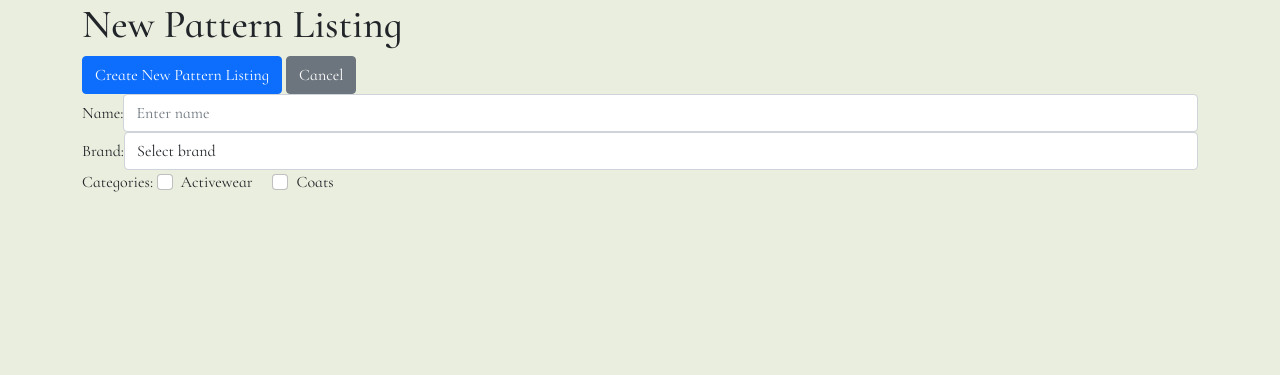
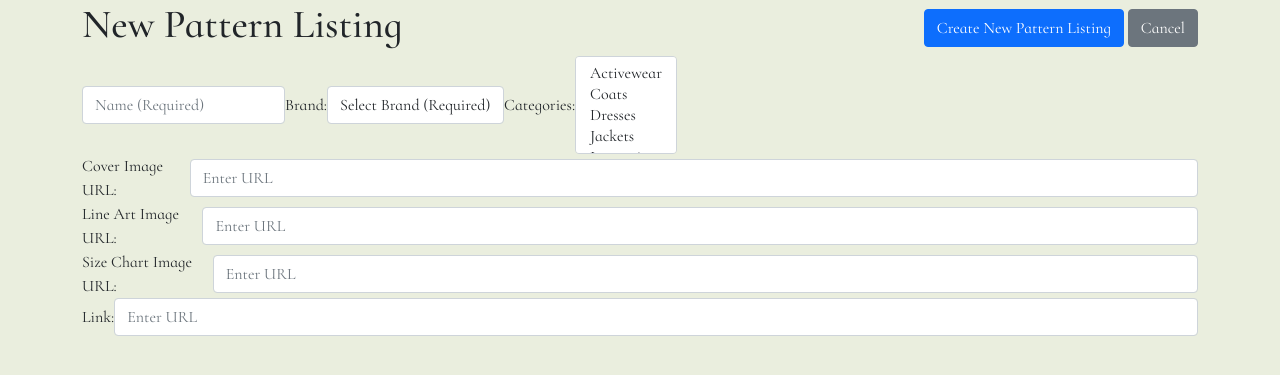
Before and after one commit to larilariv/SewOrganized, a Node server app: page /patterns/new in a window 1280 px wide. Shown: the part 56-431 px from the top of the page. Run offline with Node 20, Linux system fonts and the light colour scheme; some libraries are stand-ins or nearby versions.

Commit message:
Removed CategorySchema and reformatted PatternSchema to fix new view issues and just clean things up

```diff
--- a/controllers/patternsController.js
+++ b/controllers/patternsController.js
@@ -63,6 +63,11 @@ router.put("/:name", (req, res) => {
 });
 
 router.post("/", (req, res) => {
+  console.log(req.body);
+  if (typeof req.body.categories === "string") {
+    req.body.categories = [req.body.categories];
+  }
+  console.log(req.body);
   Pattern.create(req.body)
     .then((pattern) => {
       res.redirect("/patterns");
--- a/views/layout.hbs
+++ b/views/layout.hbs
@@ -1,4 +1,3 @@
-<!DOCTYPE html>
 <html lang="en">
   <head>
     <meta charset="UTF-8" />
@@ -11,10 +10,13 @@
       rel="stylesheet"
       integrity="sha384-1BmE4kWBq78iYhFldvKuhfTAU6auU8tT94WrHftjDbrCEXSU1oBoqyl2QvZ6jIW3"
       crossorigin="anonymous"
-  >
+    />
     <link rel="stylesheet" href="/style.css" />
-  <link rel="preconnect" href="https://fonts.gstatic.com" crossorigin>
-  <link href="https://fonts.googleapis.com/css2?family=Cormorant+Infant:ital,wght@0,300;0,400;0,500;0,700;1,300;1,400;1,500;1,700&display=swap" rel="stylesheet">
+    <link rel="preconnect" href="https://fonts.gstatic.com" crossorigin />
+    <link
+      href="https://fonts.googleapis.com/css2?family=Cormorant+Infant:ital,wght@0,300;0,400;0,500;0,700;1,300;1,400;1,500;1,700&display=swap"
+      rel="stylesheet"
+    />
     <title>Sewing Pattern Collection</title>
   </head>
 
@@ -22,10 +24,18 @@
 
     <nav class="navbar navbar-expand-lg navbar-light bg-light">
       <a class="navbar-brand" href="/patterns">
-      {{!-- <img src="thimble-logo.png" width="30" height="30" alt="Line drawing of thimble" loading="lazy"> --}}
+        {{! <img src="thimble-logo.png" width="30" height="30" alt="Line drawing of thimble" loading="lazy"> }}
         Sew Organized
       </a>
-    <button class="navbar-toggler" type="button" data-toggle="collapse" data-target="#navbarSupportedContent" aria-controls="navbarSupportedContent" aria-expanded="false" aria-label="Toggle navigation">
+      <button
+        class="navbar-toggler"
+        type="button"
+        data-toggle="collapse"
+        data-target="#navbarSupportedContent"
+        aria-controls="navbarSupportedContent"
+        aria-expanded="false"
+        aria-label="Toggle navigation"
+      >
         <span class="navbar-toggler-icon"></span>
       </button>
 
@@ -78,7 +88,7 @@
             </ul>
           </li>
           <li class="nav-item">
-          <a class="nav-link" href="patterns/new">Create New</a>
+            <a class="nav-link" href="/patterns/new">Create New</a>
           </li>
           <li class="nav-item">
             <a class="nav-link" href="#">Advanced Search</a>
@@ -94,7 +104,8 @@
     <script
       src="https://cdn.jsdelivr.net/npm/bootstrap@5.1.3/dist/js/bootstrap.bundle.min.js"
       integrity="sha384-ka7Sk0Gln4gmtz2MlQnikT1wXgYsOg+OMhuP+IlRH9sENBO0LRn5q+8nbTov4+1p"
-    crossorigin="anonymous">
+      crossorigin="anonymous"
+    >
     </script>
   </body>
 </html>
--- a/views/patterns/new.hbs
+++ b/views/patterns/new.hbs
@@ -1,20 +1,42 @@
 <form action="/patterns" method="POST">
-{{!-- Add note for required fields being marked with * or something similar --}}
-
+  {{! Add note for required fields being marked with * or something similar }}
+  {{! Page Name and Create/Cancel buttons }}
+  <div class="d-flex justify-content-between align-items-center">
     <h1>New Pattern Listing</h1>
 
-    <input type="submit" class="btn btn-primary" value="Create New Pattern Listing" />
+    <div>
+      <input
+        type="submit"
+        class="btn btn-primary"
+        value="Create New Pattern Listing"
+      />
       <input type="submit" class="btn btn-secondary" value="Cancel" />
-
-    <div class="form-group d-flex align-items-center">
-        <label for="name">Name:</label>
-        <input type="text" class="form-control" id="name" name="name" placeholder="Enter name" value="{{this.name}}">
+    </div>
   </div>
 
+  {{! Input for Name, Brand, Category }}
+  <div class="d-flex">
+    <div class="form-group d-flex align-items-center">
+      <label for="name"></label>
+      <input
+        type="text"
+        class="form-control"
+        id="name"
+        name="name"
+        placeholder="Name (Required)"
+        value="{{this.name}}"
+      />
+
+    </div>
     <div class="form-group d-flex align-items-center">
       <label for="brand">Brand:</label>
-        <select class="form-control" id="brand" name="brand" value="{{this.brand}}">
-            <option>Select brand</option>
+      <select
+        class="form-control"
+        id="brand"
+        name="brand"
+        value="{{this.brand}}"
+      >
+        <option selected disabled>Select Brand (Required)</option>
         <option>Burda</option>
         <option>Butterick</option>
         <option>McCall's</option>
@@ -23,56 +45,78 @@
         <option>Vogue</option>
       </select>
     </div>
-
-    {{!-- <div class="form-group d-flex align-items-center">
-        <label for="coverImage">Cover Image URL:</label>
-        <input type="text" class="form-control" id="coverImage" name="coverImage" placeholder="Enter URL" value="{{this.coverImage}}">
+    <div class="form-group d-flex align-items-center">
+      <label for="categories">Categories:</label>
+      <select
+        class="form-select"
+        multiple
+        id="categories"
+        name="categories"
+        value="{{this.categories}}"
+        aria-label="multiple select categories"
+      >
+        <option value="Activewear">Activewear</option>
+        <option value="Coats">Coats</option>
+        <option value="Dresses">Dresses</option>
+        <option value="Jackets">Jackets</option>
+        <option value="Jumpsuits">Jumpsuits</option>
+        <option value="Underwear">Underwear</option>
+        <option value="Pants">Pants</option>
+        <option value="Shorts">Shorts</option>
+        <option value="Skirts">Skirts</option>
+        <option value="Sleepwear">Sleepwear</option>
+        <option value="Swimwear">Swimwear</option>
+        <option value="Tops">Tops</option>
+      </select>
+    </div>
   </div>
 
-    <div class="form-group d-flex align-items-center">
-        <label for="lineArtImage">Line Art Image URL:</label>
-        <input type="text" class="form-control" id="lineArtImage" name="lineArtImage" placeholder="Enter URL" value="{{this.lineArtImage}}">
+  <div class="form-group d-flex align-items-center w-33">
+    <label for="coverImage">Cover Image URL:</label>
+    <input
+      type="text"
+      class="form-control"
+      id="coverImage"
+      name="coverImage"
+      placeholder="Enter URL"
+      value="{{this.coverImage}}"
+    />
   </div>
 
-    <div class="form-group d-flex align-items-center">
+  <div class="form-group d-flex align-items-center w-33">
+    <label for="lineArtImage">Line Art Image URL:</label>
+    <input
+      type="text"
+      class="form-control"
+      id="lineArtImage"
+      name="lineArtImage"
+      placeholder="Enter URL"
+      value="{{this.lineArtImage}}"
+    />
+  </div>
+
+  <div class="form-group d-flex align-items-center w-33">
     <label for="sizeChartImage">Size Chart Image URL:</label>
-        <input type="text" class="form-control" id="sizeChartImage" name="sizeChartImage" placeholder="Enter URL" value="{{this.sizeChartImage}}">
+    <input
+      type="text"
+      class="form-control"
+      id="sizeChartImage"
+      name="sizeChartImage"
+      placeholder="Enter URL"
+      value="{{this.sizeChartImage}}"
+    />
   </div>
 
   <div class="form-group d-flex align-items-center">
     <label for="link">Link:</label>
-        <input type="text" class="form-control" id="link" name="link" placeholder="Enter URL" value="{{this.link}}">
-    </div> --}}
-
-    {{!-- <div class="form-group d-flex align-items-center">
-        <label for="categories">Categories:</label>
-        <select class="form-control" id="categories" name="categories" value="{{this.categories}}">
-            <option>Select categories</option>
-            <option>Activewear</option>
-            <option>Coats</option>
-            <option>Dresses</option>
-            <option>Jackets</option>
-            <option>Jumpsuits</option>
-            <option>Underwear</option>
-            <option>Pants</option>
-            <option>Shorts</option>
-            <option>Skirts</option>
-            <option>Sleepwear</option>
-            <option>Swimwear</option>
-            <option>Tops</option>
-        </select>
-    </div> --}}
-
-    <div class="form-group d-flex align-items-center"></div>
-        <label for="categories">Categories:</label>
-        <div class="form-check form-check-inline">
-            <input class="form-check-input" type="checkbox" id="activewearCheckbox" value="{{this.categories}}">
-            <label class="form-check-label" for="activewearCheckbox">Activewear</label>
-        </div>
-        <div class="form-check form-check-inline">
-            <input class="form-check-input" type="checkbox" id="inlineCheckbox2" value="{{this.categories}}">
-            <label class="form-check-label" for="inlineCheckbox2">Coats</label>
-        </div>
+    <input
+      type="text"
+      class="form-control"
+      id="link"
+      name="link"
+      placeholder="Enter URL"
+      value="{{this.link}}"
+    />
   </div>
 
   {{!-- <div class="form-group d-flex align-items-center">
--- a/views/patterns/show.hbs
+++ b/views/patterns/show.hbs
@@ -69,7 +69,10 @@
       <div d-inline><h3>Name:</h3><p>{{name}}</p></div>
       <div d-inline><h3>Brand:</h3><p>{{brand}}</p></div>
       <div d-inline><h3>Link:</h3><p>{{link}}</p></div>
-      <div d-inline><h3>Categories:</h3><p>{{categories}}</p></div>
+      <div d-inline>
+        <h3>Categories:</h3>
+        <p>{{categories}}</p>
+      </div>
       <div d-inline><h3>Description:</h3><p>{{description}}</p></div>
       <div d-inline><h3>Difficulty:</h3><p>{{difficulty}}</p></div>
       <div d-inline><h3>Fabric Type:</h3><p>{{fabricType}}</p></div>
```
Also changed, not shown: db/pattern-seeds.json (+28 -37 lines), models/pattern-model.js (+4 -35 lines). Lines whose indentation alone changed are shown as unchanged.
